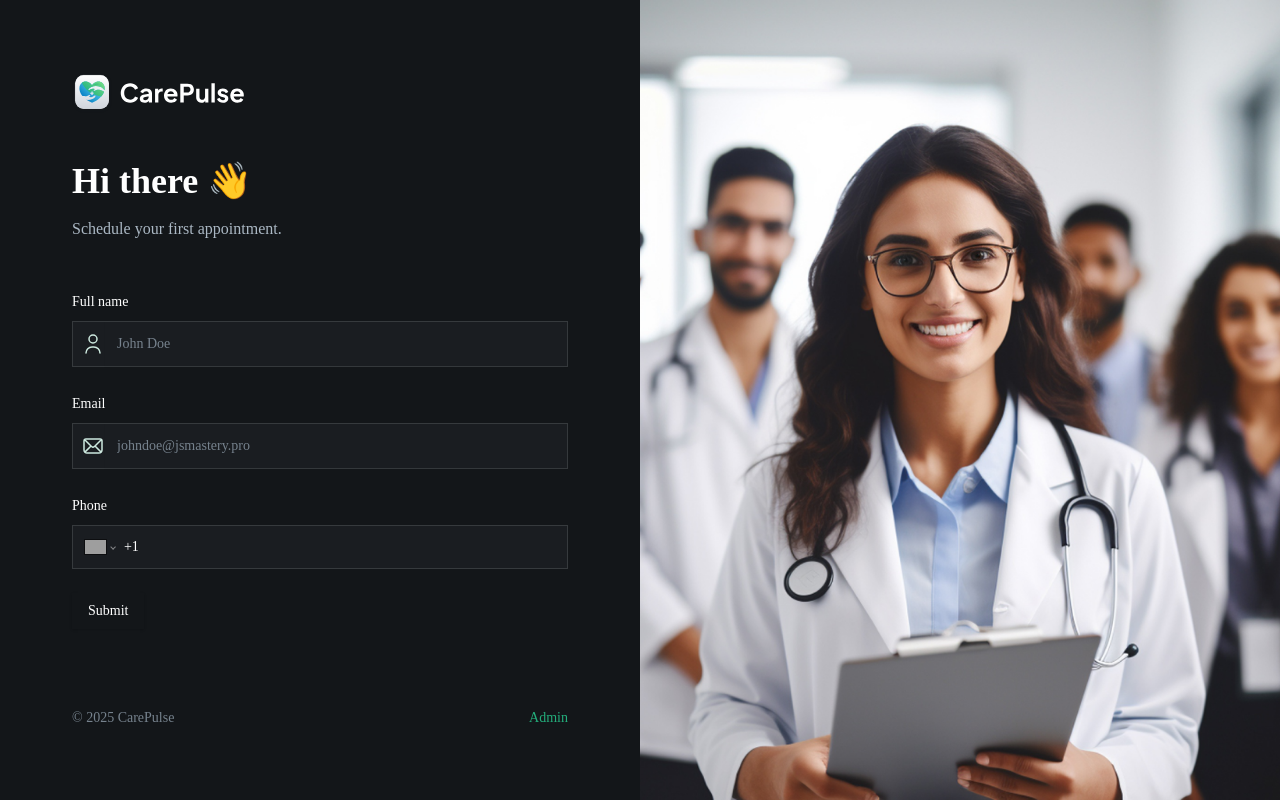
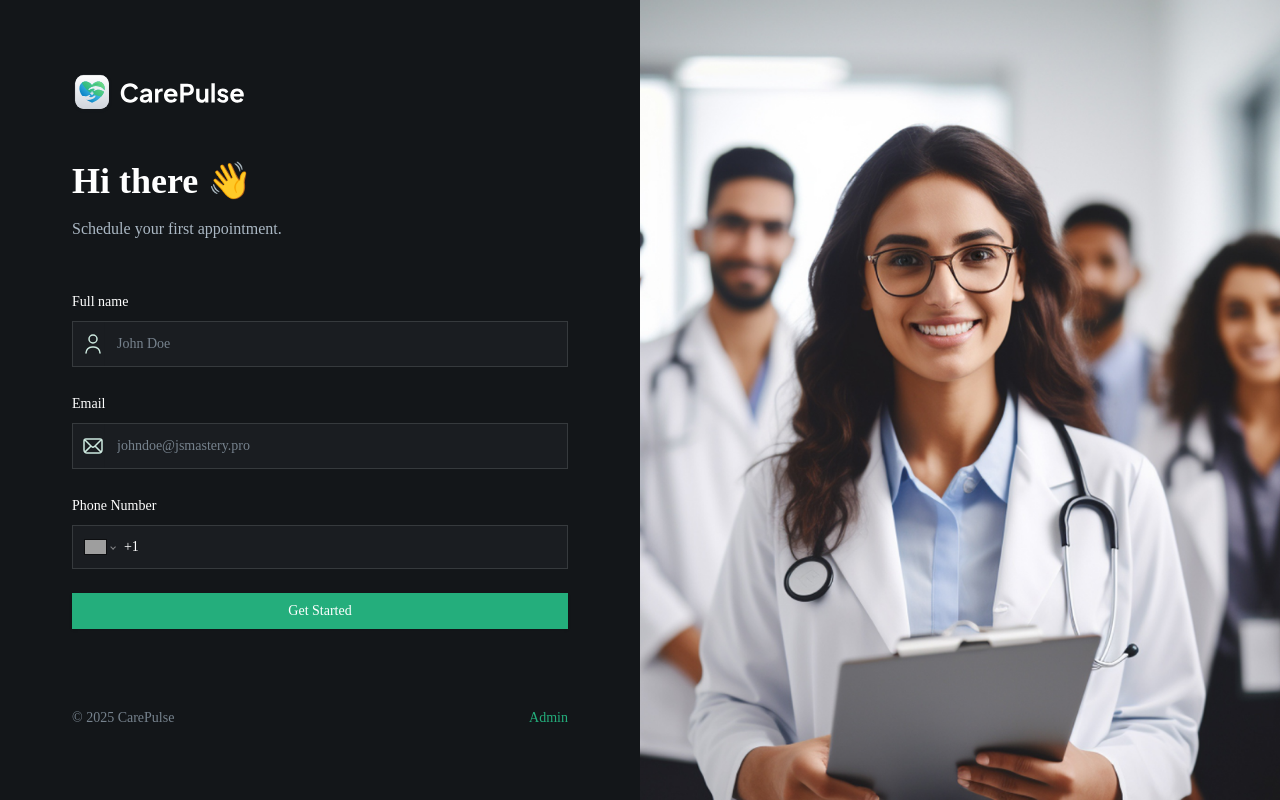
Before and after one commit to chugue/st-carepulse, a Next.js app: page / in a window 1280 px wide. Built offline with nearby package versions, Linux system fonts and the light colour scheme; grey boxes are pictures that could not be loaded.

Commit message:
save: 0709

```diff
--- a/components/custom-from-field.tsx
+++ b/components/custom-from-field.tsx
@@ -35,7 +35,7 @@ const RenderField = ({ field, props }: { field: any; props: CustomProps }) => {
   switch (fieldType) {
     case FormFieldType.INPUT:
       return (
-        <div className="flex rounded-md border border-dark-500 bg-dark-400 flex-1">
+        <div className="flex rounded-lg border border-dark-500 bg-dark-400 flex-1 overflow-hidden">
           {iconSrc && (
             <Image
               src={iconSrc}
@@ -59,7 +59,7 @@ const RenderField = ({ field, props }: { field: any; props: CustomProps }) => {
         <FormControl>
           <PhoneInput
             defaultCountry="US"
-            placeholder="Enter phone number"
+            placeholder={placeholder}
             international
             withCountryCallingCode
             value={field.value as string | undefined}
--- a/components/forms/patient-form.tsx
+++ b/components/forms/patient-form.tsx
@@ -6,6 +6,8 @@ import { z } from "zod";
 import { Button } from "@/components/ui/button";
 import { Form } from "@/components/ui/form";
 import CustomFormField from "../custom-from-field";
+import SubmitButton from "../submit-button";
+import { useState } from "react";
 
 export enum FormFieldType {
   INPUT = "input",
@@ -24,6 +26,8 @@ const formSchema = z.object({
 });
 
 const PatientForm = () => {
+  const [isLoading, setIsLoading] = useState(false);
+
   const form = useForm<z.infer<typeof formSchema>>({
     resolver: zodResolver(formSchema),
     defaultValues: {
@@ -67,10 +71,10 @@ const PatientForm = () => {
           fieldType={FormFieldType.PHONE_INPUT}
           control={form.control}
           name="phone"
-          label="Phone"
-          placeholder="Enter phone number"
+          label="Phone Number"
+          placeholder="(555) 555-5555"
         />
-        <Button type="submit">Submit</Button>
+        <SubmitButton isLoading={isLoading}>Get Started</SubmitButton>
       </form>
     </Form>
   );
--- /dev/null
+++ b/components/submit-button.tsx
@@ -0,0 +1,36 @@
+import React from "react";
+import { Button } from "./ui/button";
+import Image from "next/image";
+
+interface ButtonProps {
+  isLoading: boolean;
+  className?: string;
+  children: React.ReactNode;
+}
+
+const SubmitButton = ({ isLoading, className, children }: ButtonProps) => {
+  return (
+    <Button
+      type="submit"
+      disabled={isLoading}
+      className={className ?? "shad-primary-btn w-full"}
+    >
+      {isLoading ? (
+        <div className="flex item-center gap-4">
+          <Image
+            src="/assets/icons/loader.svg"
+            alt="loader"
+            width={24}
+            height={24}
+            className="animate-spin"
+          />
+          Loading...
+        </div>
+      ) : (
+        children
+      )}
+    </Button>
+  );
+};
+
+export default SubmitButton;
```
